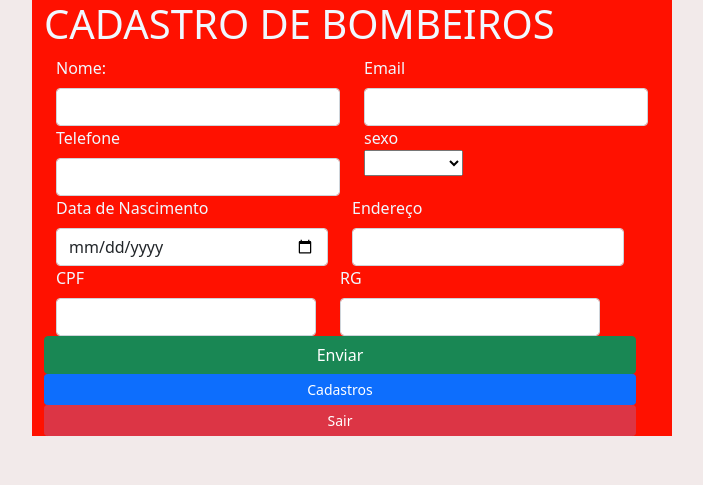
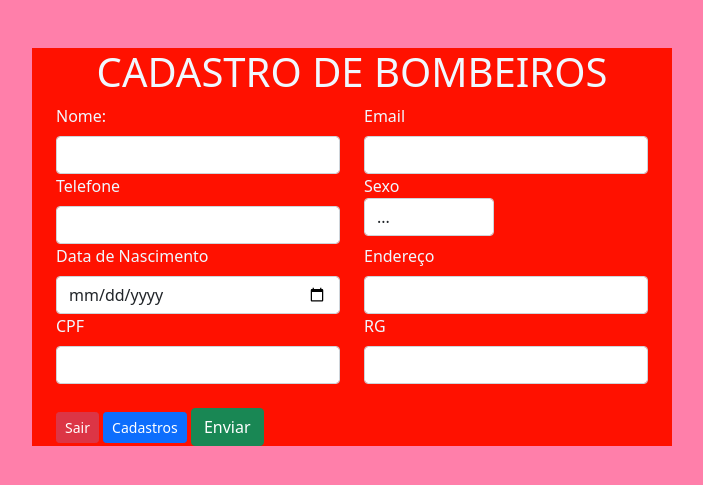
Before and after one commit to DagobertoSilva/CRUD_bombeiro, a PHP site: page /formulario.php in a window 1280 px wide. Shown: the top 485 px of the page, without its empty margins (288-991 px from the left). Run offline with PHP 8.4, Linux system fonts and the light colour scheme.

Commit message:
alteraçoes feitas agora

```diff
--- a/formulario.css
+++ b/formulario.css
@@ -1,16 +1,9 @@
 .container {
-
     background-color: rgb(255, 17, 0);
 }
 body{
-
     background-color: 	#d1b4b446;
 }
-
-.mb-3{
-
-}
-
 label{
     color: aliceblue;
 }
@@ -19,8 +12,8 @@ p{
 }
 h1{
     color: aliceblue;
+    text-align: center;
 }
-
-.direita{
-
+body{
+    background-color: rgb(255, 127, 170);
 }
--- a/formulario.php
+++ b/formulario.php
@@ -1,14 +1,18 @@
 <!DOCTYPE html>
 <html>
+
 <head>
   <meta charset="utf-8">
   <meta name="viewport" content="width=device-width, initial-scale=1">
-<link href="https://cdn.jsdelivr.net/npm/bootstrap@5.1.3/dist/css/bootstrap.min.css" rel="stylesheet"  crossorigin="anonymous">
-<script src="https://cdn.jsdelivr.net/npm/bootstrap@5.1.3/dist/js/bootstrap.bundle.min.js"  crossorigin="anonymous"></script>
+  <link href="https://cdn.jsdelivr.net/npm/bootstrap@5.1.3/dist/css/bootstrap.min.css" rel="stylesheet" crossorigin="anonymous">
+  <script src="https://cdn.jsdelivr.net/npm/bootstrap@5.1.3/dist/js/bootstrap.bundle.min.js" crossorigin="anonymous"></script>
   <link rel="Stylesheet" type="text/css" href="formulario.css">
   <title>FORMULÁRIO DE CADASTRO</title>
 </head>
+
 <body>
+  <br>
+  <br>
   <div class="container col-md-6 offset-md-3">
     <h1> CADASTRO DE BOMBEIROS</h1>
 
@@ -29,32 +33,35 @@
           </div>
 
           <div class="row">
-        <div class="col-sm">
-        <label for="exampleInputPassword1" class="form-label">Telefone</label>
+
+            <div class="col-sm-6">
+              <label class="form-label">Telefone</label>
               <input type="text" class="form-control" name="telefone" required>
             </div>
 
-        <div class="col-sm">
-        <p>sexo <br>
-      <select name="sexo">
-      <option selected></option>
+            <div class="col-sm-3">
+              <label for="">Sexo</label>
+                <select name="sexo" class="form-control">
+                  <option selected>...</option>
                   <option>Masculino</option>
-      <option >Feminino</option>
-      <option >outro</option>
+                  <option>Feminino</option>
+                  <option>outro</option>
                 </select>
             </div>
+          </div>
+          <div class="row">
 
-  <div class="row">
             <div class="col-sm">
               <label for="exampleInputPassword1" class="form-label">Data de Nascimento</label>
               <input type="date" class="form-control" name="datanasc" required>
             </div>
 
+
             <div class="col-sm">
               <label for="exampleInputPassword1" class="form-label">Endereço</label>
               <input type="text" class="form-control" name="endereco" required>
             </div>
-
+          </div>
 
           <div class="row">
             <div class="col-sm">
@@ -67,12 +74,16 @@
               <input type="text" class="form-control" name="rg" required>
             </div>
           </div>
+          <br>
 
+          <a href="home.html" class="btn btn-sm btn-danger">Sair</a>
+          <a href="tabela.php" class="btn btn-sm btn-primary">Cadastros</a>
           <button type="submit" class="btn btn-success">Enviar</button>
-  <a href="tabela.php" class="btn btn-sm btn-primary">Cadastros</a>
-  <a href="home.html" class="btn btn-sm btn-danger">Sair</a>
+          <br>
       </fieldset>
     </form>
   </div>
+
 </body>
+
 </html>
--- a/tabela.php
+++ b/tabela.php
@@ -65,10 +65,10 @@ $listarSQL = mysqli_query($conexaoBD, $sql);
         <a  href="deletar.php?nmatricula=<?php echo $usuario['nmatricula']; ?>" class="btn btn-sm btn-danger" <a> <svg xmlns="http://www.w3.org/2000/svg" width="16" height="16" fill="currentColor" class="bi bi-trash3-fill" viewBox="0 0 16 16">
   <path d="M11 1.5v1h3.5a.5.5 0 0 1 0 1h-.538l-.853 10.66A2 2 0 0 1 11.115 16h-6.23a2 2 0 0 1-1.994-1.84L2.038 3.5H1.5a.5.5 0 0 1 0-1H5v-1A1.5 1.5 0 0 1 6.5 0h3A1.5 1.5 0 0 1 11 1.5Zm-5 0v1h4v-1a.5.5 0 0 0-.5-.5h-3a.5.5 0 0 0-.5.5ZM4.5 5.029l.5 8.5a.5.5 0 1 0 .998-.06l-.5-8.5a.5.5 0 1 0-.998.06Zm6.53-.528a.5.5 0 0 0-.528.47l-.5 8.5a.5.5 0 0 0 .998.058l.5-8.5a.5.5 0 0 0-.47-.528ZM8 4.5a.5.5 0 0 0-.5.5v8.5a.5.5 0 0 0 1 0V5a.5.5 0 0 0-.5-.5Z"/>
 </svg> </a> </a>
-
         <a href="editar.php?nmatricula=<?php echo $usuario['nmatricula'];?>" class="btn btn-sm btn-primary" <a> <svg xmlns="http://www.w3.org/2000/svg" width="16" height="16" fill="currentColor" class="bi bi-pencil-fill" viewBox="0 0 16 16">
   <path d="M12.854.146a.5.5 0 0 0-.707 0L10.5 1.793 14.207 5.5l1.647-1.646a.5.5 0 0 0 0-.708l-3-3zm.646 6.061L9.793 2.5 3.293 9H3.5a.5.5 0 0 1 .5.5v.5h.5a.5.5 0 0 1 .5.5v.5h.5a.5.5 0 0 1 .5.5v.5h.5a.5.5 0 0 1 .5.5v.207l6.5-6.5zm-7.468 7.468A.5.5 0 0 1 6 13.5V13h-.5a.5.5 0 0 1-.5-.5V12h-.5a.5.5 0 0 1-.5-.5V11h-.5a.5.5 0 0 1-.5-.5V10h-.5a.499.499 0 0 1-.175-.032l-.179.178a.5.5 0 0 0-.11.168l-2 5a.5.5 0 0 0 .65.65l5-2a.5.5 0 0 0 .168-.11l.178-.178z"/>
-</svg> </a></a>
+</svg> </a>
+</a>
       </td>
     </tr>
   </tbody>
```
Lines whose indentation alone changed are shown as unchanged.
